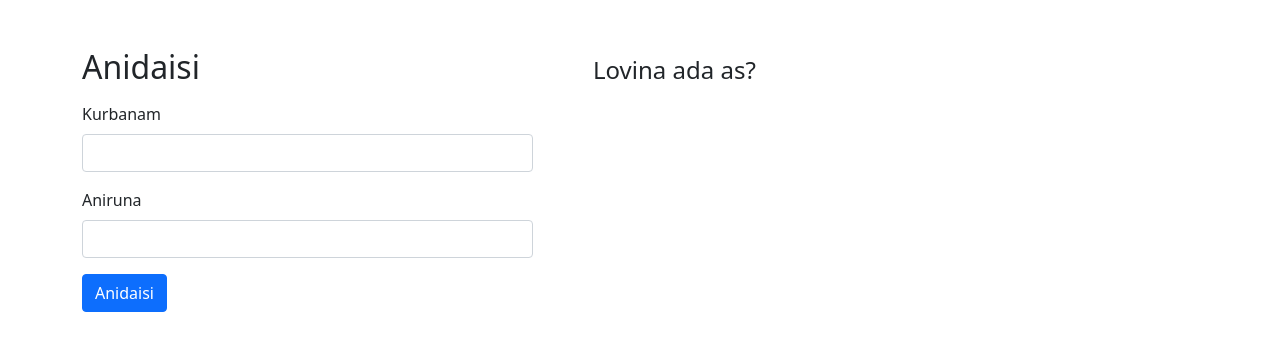
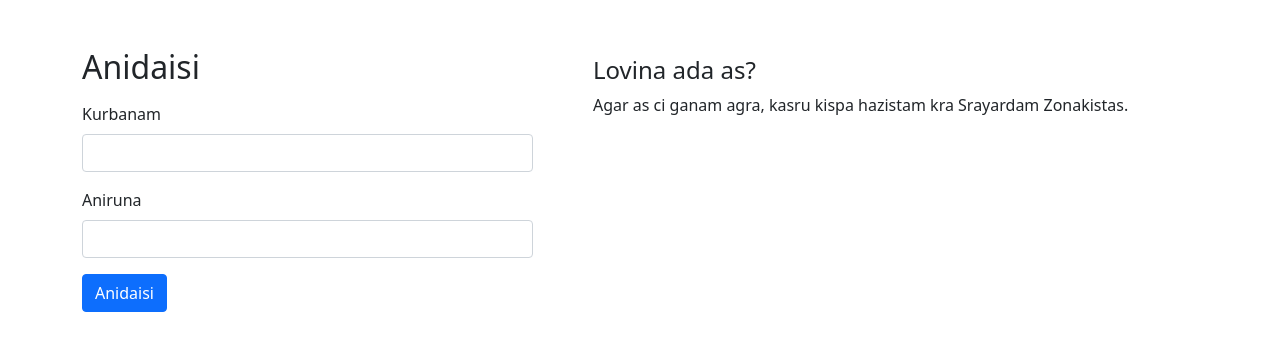
Before and after one commit to marzusia/zonakista, a Django app: page /anidaisi in a window 1280 px wide. Shown: the part 83-434 px from the top of the page. Run offline with Django 3.2, Linux system fonts and the light colour scheme; some libraries are stand-ins or nearby versions.

Commit message:
add text to login screen

```diff
--- a/zonakista/templates/zonakista/auth/login.html
+++ b/zonakista/templates/zonakista/auth/login.html
@@ -27,6 +27,7 @@
         </div>
         <div class="col-12 col-md-7 pt-2 ps-5">
             <h4>Lovina ada as?</h4>
+            <p>Agar as ci ganam agra, kasru kispa hazistam kra Srayardam Zonakistas.</p>
         </div>
     </div>
 </div>
```
